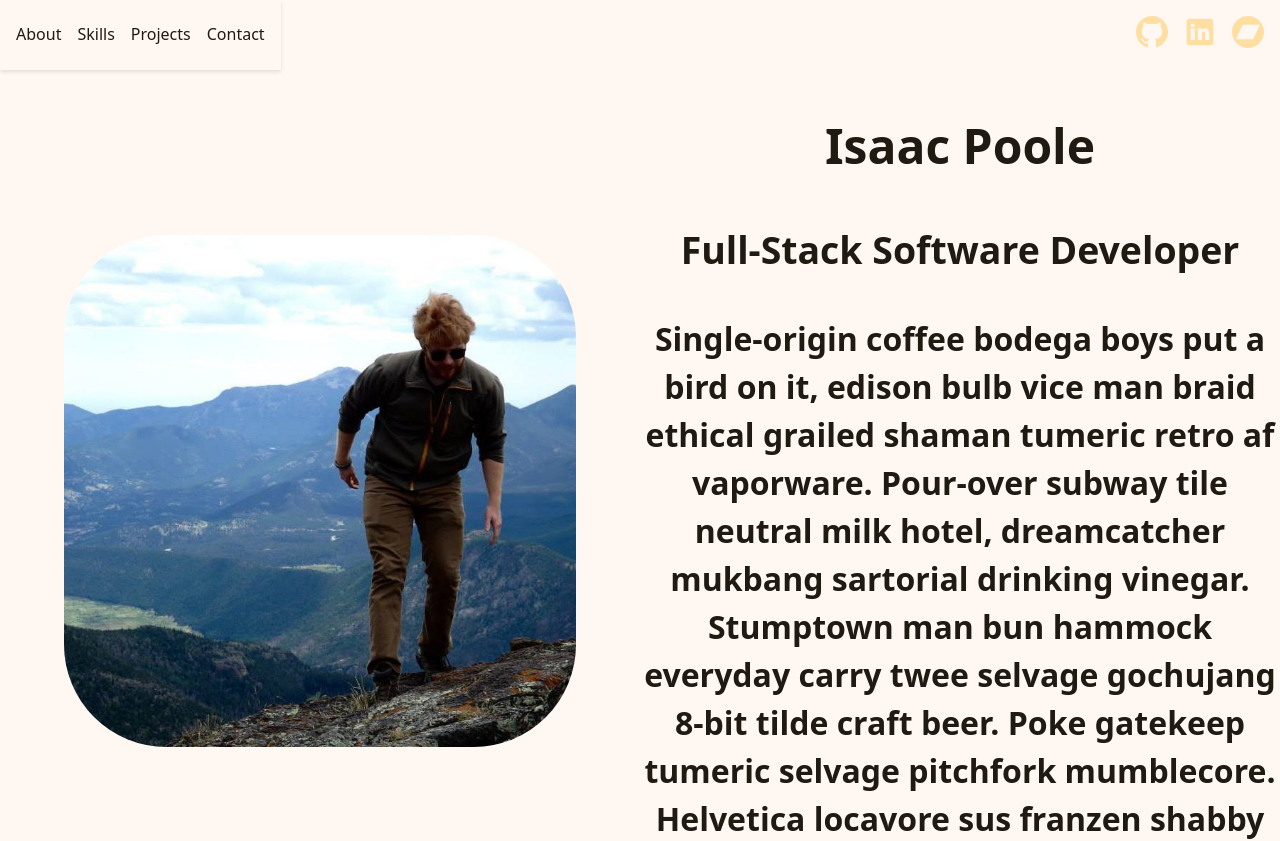
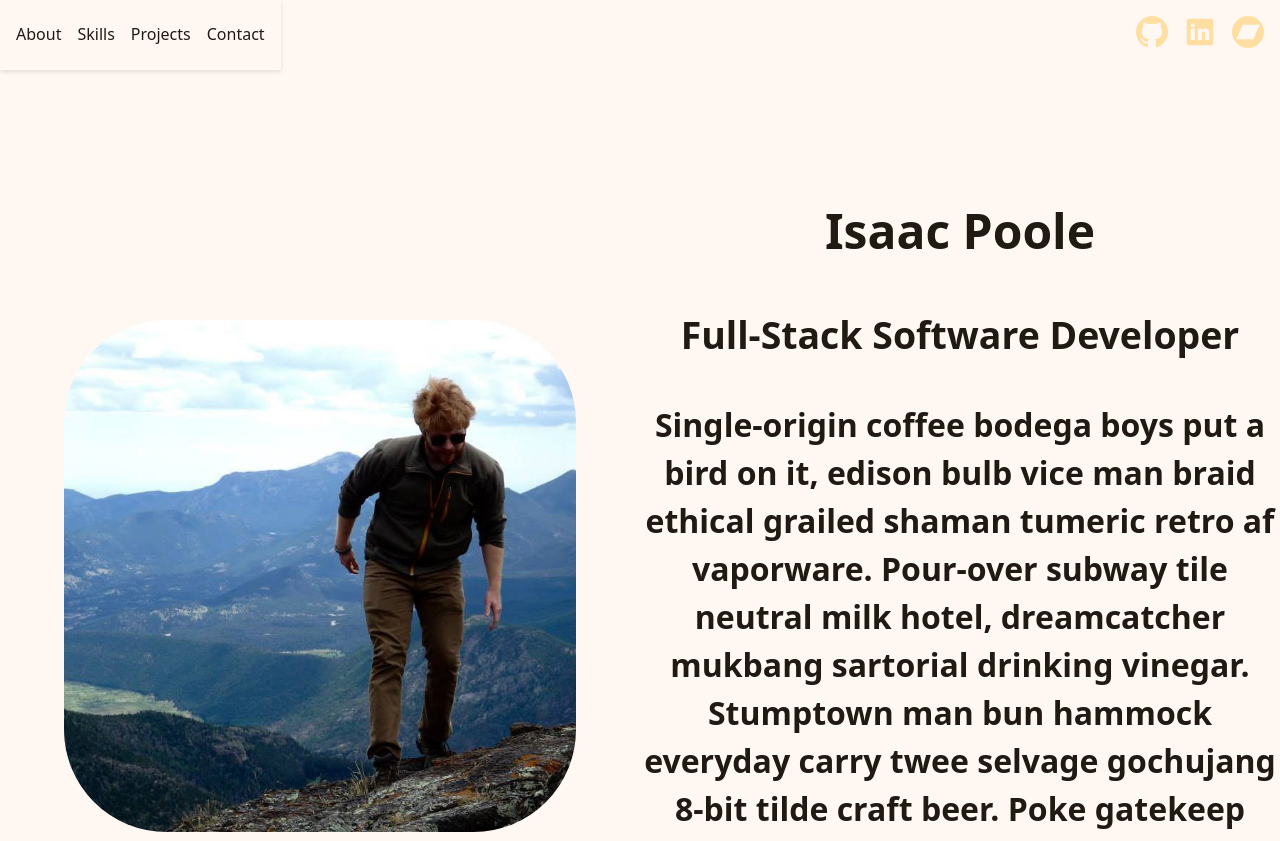
Before and after one commit to isfopo/about, a React (Vite) app: page / in a window 1280 px wide. Shown: the top 841 px of the page. Built offline with nearby package versions, Linux system fonts and the light colour scheme.

Commit message:
💄 style(css): add responsive design for section height
- implement media query for section to adjust height on larger screens

```diff
--- a/src/index.css
+++ b/src/index.css
@@ -33,6 +33,10 @@ section {
   height: 100vh;
   font-size: 32px;
   font-weight: bold;
+
+  @media (min-width: 768px) {
+    height: 64rem;
+  }
 }
 
 h1,
```
